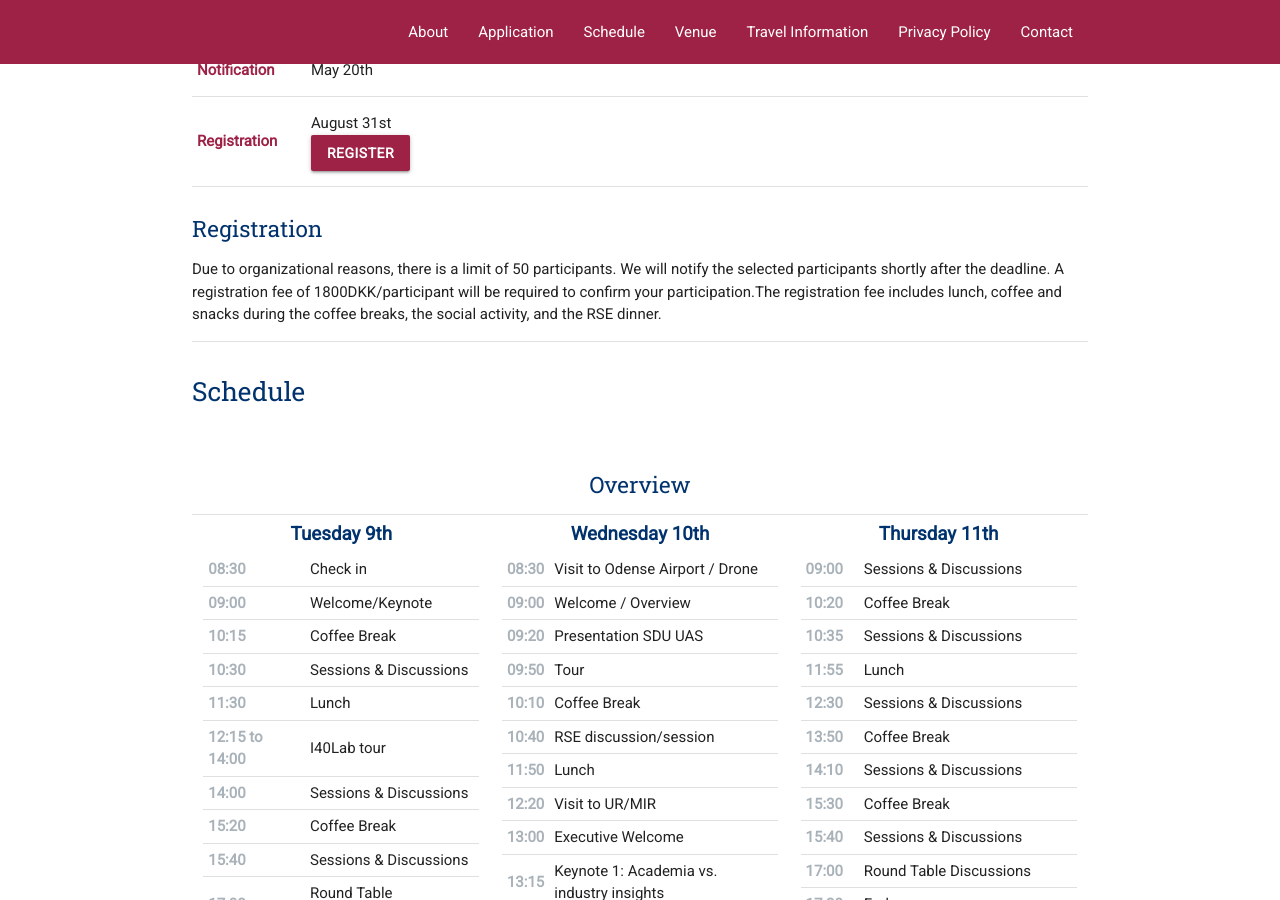
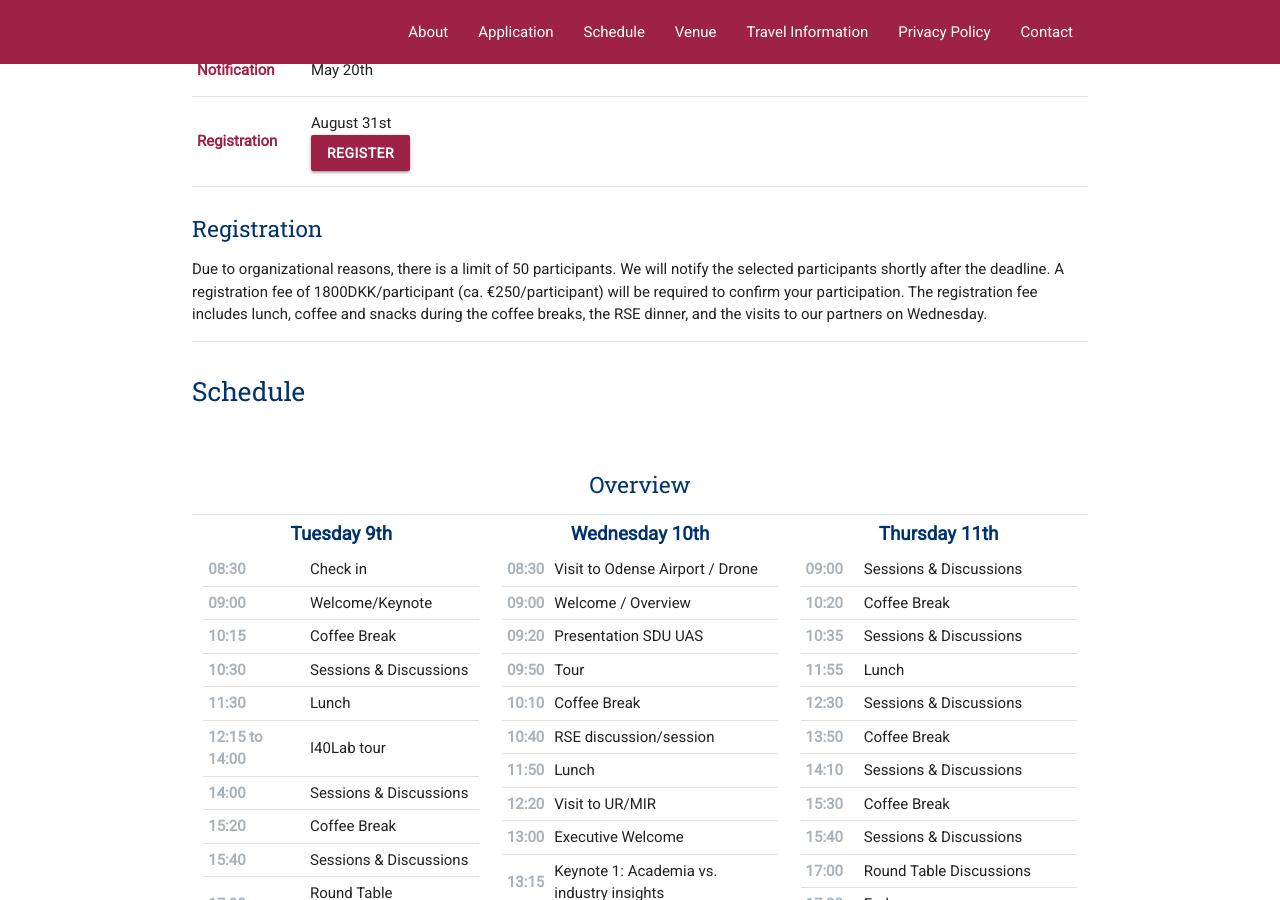
Before and after one commit to rsemeeting/rse2025, a Jekyll site: the page built from index.md, in a window 1280 px wide and 900 px high, scrolled down 1387 px. Built offline with Jekyll 4.4.1, drawn with Linux system fonts in a browser that asks for light colours; comment, search, counter and statistics services are not loaded; our own code applies the rules of GitHub Pages for plain Markdown files.

Commit message:
updated the registration text

```diff
--- a/index.md
+++ b/index.md
@@ -29,7 +29,7 @@ RSE'25 does not require any paper submission, however, an abstract about the res
 
 ### Registration
 
-Due to organizational reasons, there is a limit of 50 participants. We will notify the selected participants shortly after the deadline. A registration fee of 1800DKK/participant will be required to confirm your participation.The registration fee includes lunch, coffee and snacks during the coffee breaks, the social activity, and the RSE dinner.
+Due to organizational reasons, there is a limit of 50 participants. We will notify the selected participants shortly after the deadline. A registration fee of 1800DKK/participant (ca. €250/participant) will be required to confirm your participation. The registration fee includes lunch, coffee and snacks during the coffee breaks, the RSE dinner, and the visits to our partners on Wednesday.
 
 <div class="divider"></div>
 
```
